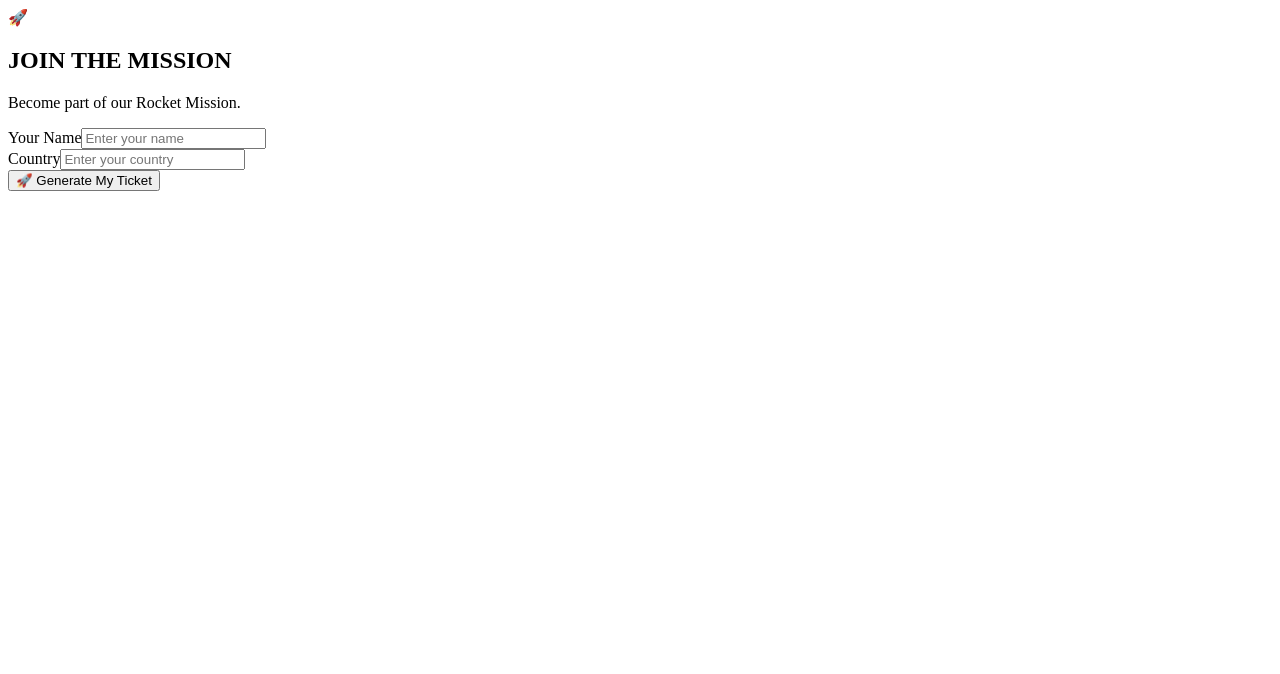
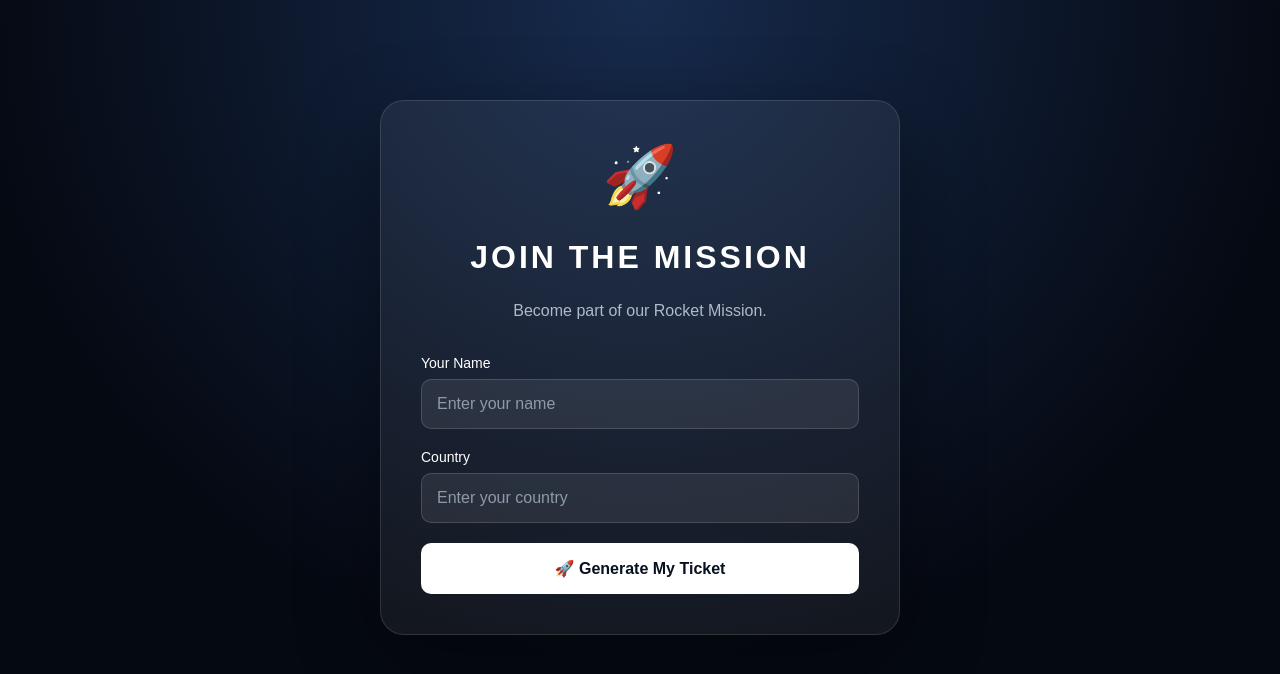
Before and after one commit to WsaanAlsalhi/Rocket_ticket, a Next.js app: page / in a window 1280 px wide. Shown: the top 674 px of the page. Built offline with nearby package versions, Linux system fonts and the light colour scheme.

Commit message:
Update globals.css

```diff
--- a/app/globals.css
+++ b/app/globals.css
@@ -0,0 +1,355 @@
+* {
+    box-sizing: border-box;
+}
+
+html,
+body {
+    margin: 0;
+    padding: 0;
+}
+
+body {
+    min-height: 100vh;
+
+    font-family:
+        Arial,
+        Helvetica,
+        sans-serif;
+
+    background:
+        radial-gradient(
+            circle at top,
+            #172b4d,
+            #050912 65%
+        );
+
+    color: white;
+}
+
+button,
+input {
+    font-family: inherit;
+}
+
+.container {
+    width: 100%;
+    max-width: 1100px;
+
+    margin: auto;
+
+    padding: 40px 20px;
+}
+
+
+/* =========================
+   REGISTRATION
+========================= */
+
+.registration {
+    max-width: 520px;
+
+    margin: 60px auto;
+
+    padding: 40px;
+
+    border-radius: 24px;
+
+    background: rgba(255,255,255,0.06);
+
+    border: 1px solid rgba(255,255,255,0.12);
+
+    box-shadow:
+        0 25px 80px rgba(0,0,0,0.4);
+}
+
+.logo {
+    text-align: center;
+
+    font-size: 60px;
+
+    margin-bottom: 10px;
+}
+
+.title {
+    text-align: center;
+
+    font-size: 32px;
+
+    letter-spacing: 3px;
+}
+
+.subtitle {
+    text-align: center;
+
+    color: #aeb9c9;
+
+    margin-bottom: 35px;
+}
+
+.form-group {
+    margin-bottom: 20px;
+}
+
+.form-group label {
+    display: block;
+
+    margin-bottom: 8px;
+
+    font-size: 14px;
+}
+
+.form-group input {
+    width: 100%;
+
+    padding: 15px;
+
+    border-radius: 10px;
+
+    border: 1px solid rgba(255,255,255,0.15);
+
+    background: rgba(255,255,255,0.08);
+
+    color: white;
+
+    font-size: 16px;
+
+    outline: none;
+}
+
+.form-group input:focus {
+    border-color: #6da9ff;
+}
+
+.form-group input::placeholder {
+    color: #8e9aaa;
+}
+
+.submit-button {
+    width: 100%;
+
+    border: none;
+
+    padding: 16px;
+
+    border-radius: 10px;
+
+    background: white;
+
+    color: #07111f;
+
+    font-weight: bold;
+
+    font-size: 16px;
+
+    cursor: pointer;
+
+    transition: 0.2s;
+}
+
+.submit-button:hover {
+    transform: translateY(-2px);
+}
+
+.submit-button:disabled {
+    opacity: 0.5;
+
+    cursor: not-allowed;
+}
+
+
+/* =========================
+   RESULT
+========================= */
+
+.result {
+    max-width: 1000px;
+
+    margin: 50px auto;
+
+    text-align: center;
+}
+
+.result h2 {
+    letter-spacing: 4px;
+
+    margin-bottom: 25px;
+}
+
+
+/* =========================
+   TICKET
+========================= */
+
+.ticket-wrapper {
+    width: 100%;
+
+    max-width: 1100px;
+
+    margin: auto;
+
+    border-radius: 15px;
+
+    overflow: hidden;
+
+    box-shadow:
+        0 25px 80px rgba(0,0,0,0.5);
+}
+
+.ticket {
+    position: relative;
+
+    width: 100%;
+
+    line-height: 0;
+}
+
+.ticket-background {
+    display: block;
+
+    width: 100%;
+
+    height: auto;
+}
+
+
+/*
+   These positions control
+   where the dynamic text appears.
+*/
+
+.ticket-name {
+    position: absolute;
+
+    top: 38%;
+
+    left: 8%;
+
+    color: white;
+
+    font-size: clamp(
+        18px,
+        4vw,
+        42px
+    );
+
+    line-height: 1.1;
+
+    font-weight: bold;
+
+    text-transform: uppercase;
+
+    white-space: nowrap;
+}
+
+.ticket-id {
+    position: absolute;
+
+    top: 55%;
+
+    left: 8%;
+
+    color: white;
+
+    font-size: clamp(
+        12px,
+        2vw,
+        20px
+    );
+
+    line-height: 1.1;
+
+    font-weight: bold;
+}
+
+.ticket-seat {
+    position: absolute;
+
+    top: 55%;
+
+    left: 35%;
+
+    color: white;
+
+    font-size: clamp(
+        12px,
+        2vw,
+        20px
+    );
+
+    line-height: 1.1;
+
+    font-weight: bold;
+}
+
+.ticket-country {
+    position: absolute;
+
+    top: 62%;
+
+    left: 8%;
+
+    color: white;
+
+    font-size: clamp(
+        12px,
+        2vw,
+        20px
+    );
+
+    line-height: 1.1;
+}
+
+
+/* =========================
+   BUTTONS
+========================= */
+
+.download-button {
+    margin-top: 25px;
+
+    padding: 15px 30px;
+
+    border: none;
+
+    border-radius: 10px;
+
+    background: white;
+
+    color: #07111f;
+
+    font-weight: bold;
+
+    cursor: pointer;
+}
+
+.secondary-button {
+    display: block;
+
+    margin: 12px auto;
+
+    padding: 12px 25px;
+
+    border-radius: 10px;
+
+    border: 1px solid rgba(255,255,255,0.2);
+
+    background: transparent;
+
+    color: white;
+
+    cursor: pointer;
+}
+
+.error {
+    max-width: 600px;
+
+    margin: 20px auto;
+
+    padding: 14px;
+
+    border-radius: 10px;
+
+    background: rgba(255,0,0,0.1);
+
+    color: #ff9a9a;
+}
```
